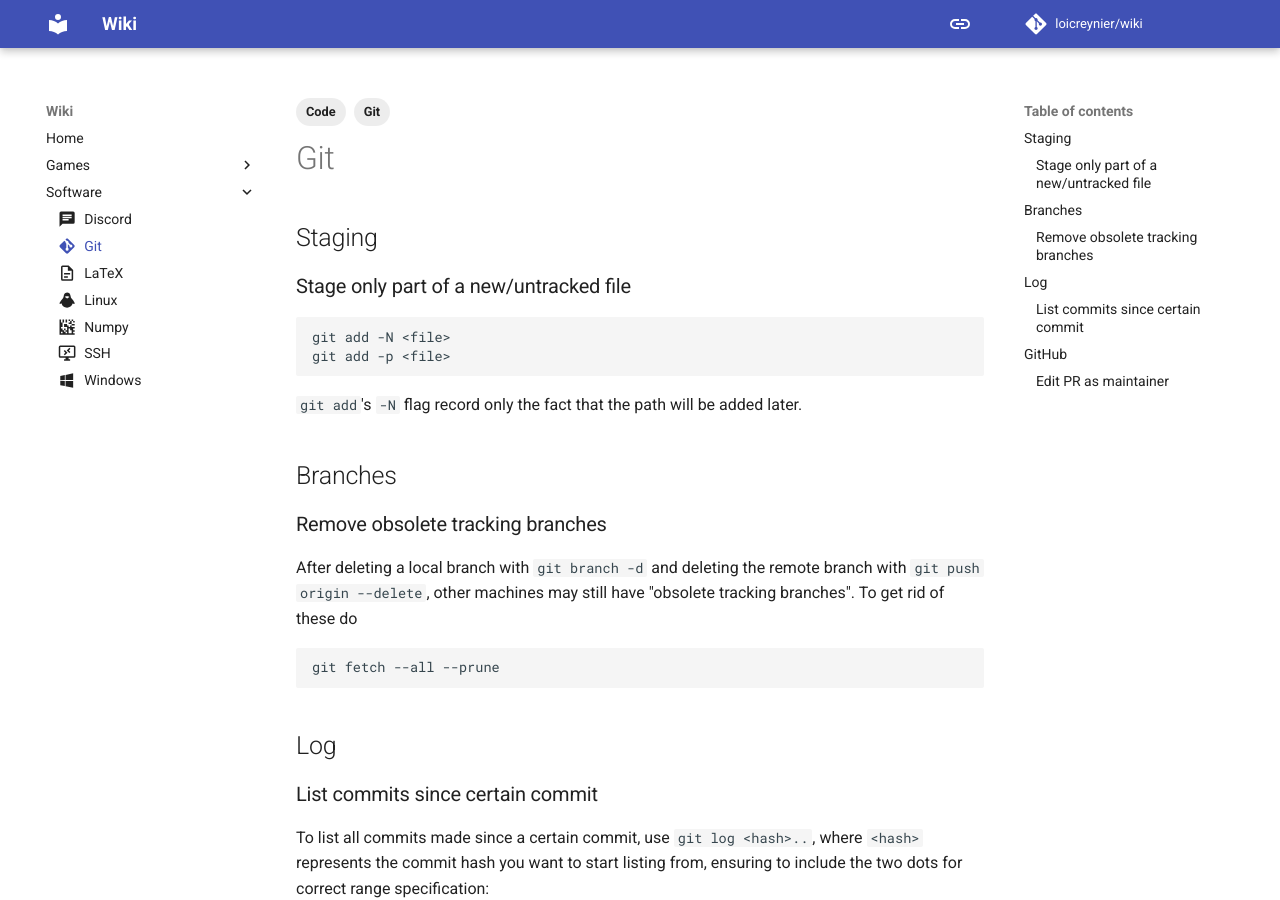
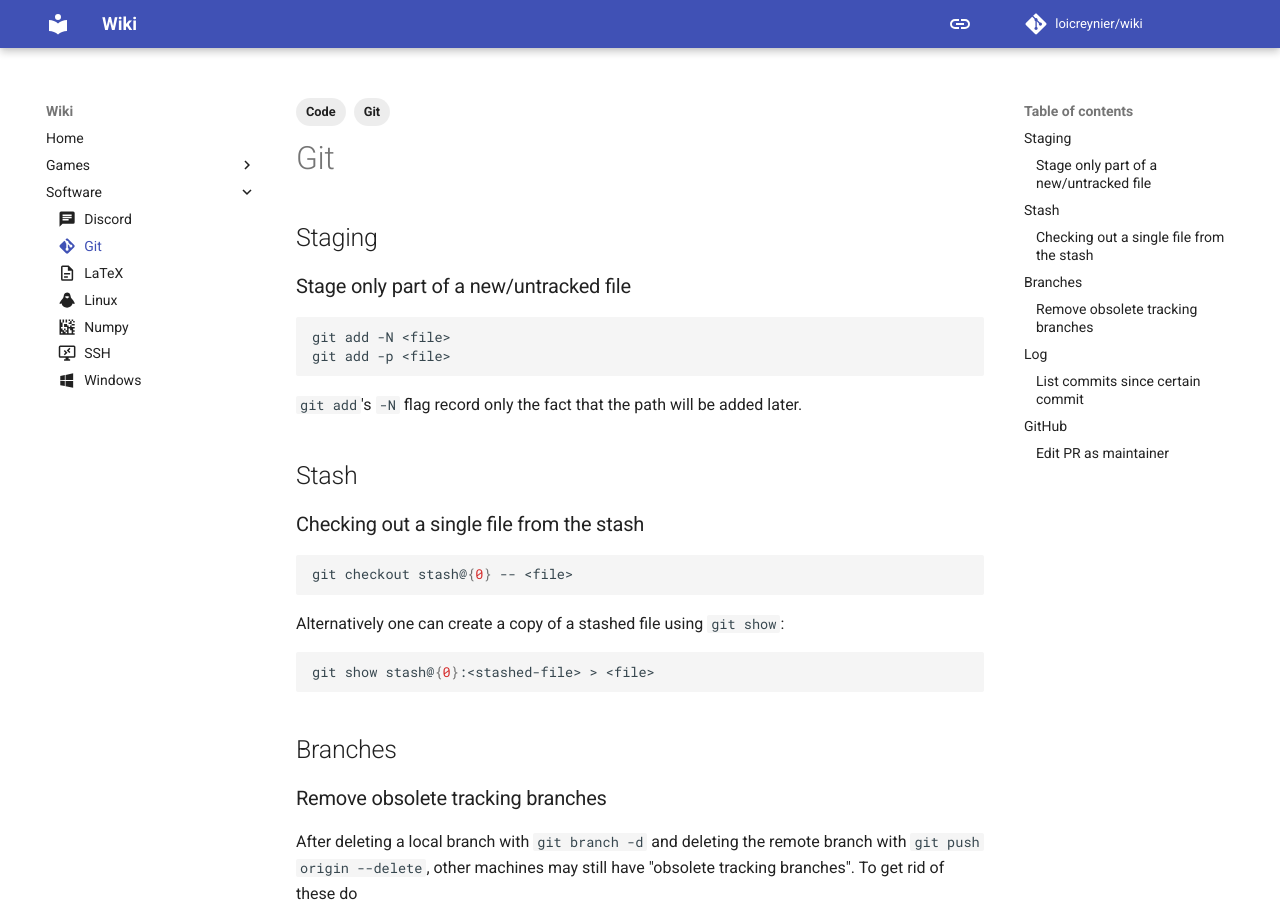
Before and after one commit to loicreynier/wiki, an MkDocs documentation site: the page built from docs/software/git.md, in a window 1280 px wide and 900 px high. Built offline with MkDocs 1.6.1 and Material for MkDocs 9.7.7, drawn with Linux system fonts in a browser that asks for light colours; comment, search, counter and statistics services are not loaded.

Commit message:
docs(git): add stash one file

````diff
--- a/docs/software/git.md
+++ b/docs/software/git.md
@@ -18,6 +18,20 @@ git add -p <file>
 ```
 
 `git add`'s `-N` flag record only the fact that the path will be added later.
+
+## Stash
+
+### Checking out a single file from the stash
+
+```shell
+git checkout stash@{0} -- <file>
+```
+
+Alternatively one can create a copy of a stashed file using `git show`:
+
+```shell
+git show stash@{0}:<stashed-file> > <file>
+```
 
 ## Branches
 
````
